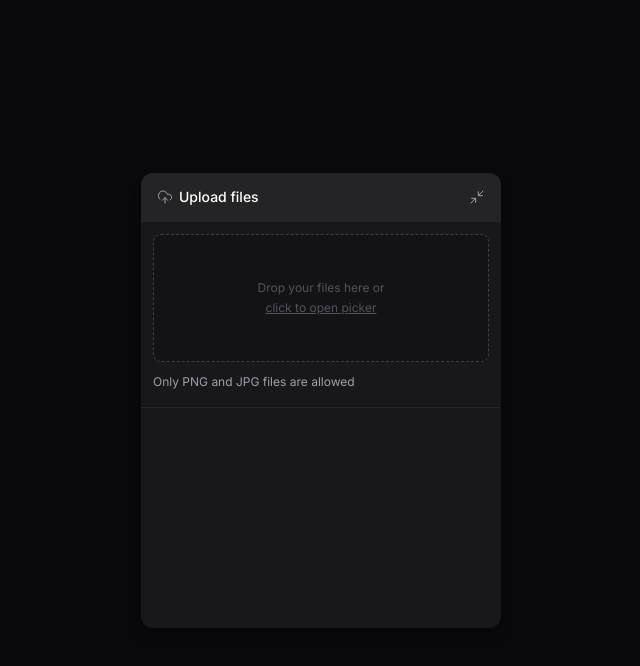
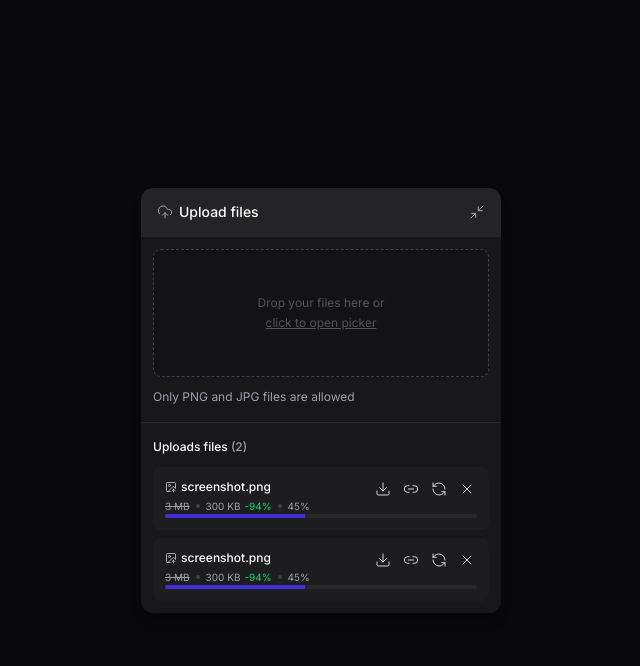
Before and after one commit to Clemilsonchaves/web, a React (Vite) app: page / in a window 1280 px wide. Both pictures are taken after a click on the button "Upload files". Shown: the top 666 px of the page, without its empty margins (319-959 px from the left). Built offline with nearby package versions, Linux system fonts and the light colour scheme.

Commit message:
feat: add upload item component with progress indicator and actions

```diff
--- a/package.json
+++ b/package.json
@@ -11,6 +11,7 @@
   },
   "dependencies": {
     "@radix-ui/react-collapsible": "^1.1.12",
+    "@radix-ui/react-progress": "^1.1.8",
     "@tailwindcss/vite": "^4.1.17",
     "lucide-react": "^0.554.0",
     "react": "^19.2.0",
--- /dev/null
+++ b/src/components/upload-widget-upload-item.tsx
@@ -0,0 +1,57 @@
+import * as Progress from "@radix-ui/react-progress";
+import { Download, ImageUp, Link2, RefreshCcw, X } from "lucide-react";
+import { Button } from "./ui/button";
+
+export function UploadWidgetUploadItem( ) {
+    return (
+        <div className="p-3 rounded-lg flex flex-col shadow-shape-content bg-white/2 relative overflow-hidden">
+           <div className="flex flex-col gap-1">
+            <span className="text-xs font-medium flex items-center gap-1">
+                <ImageUp className="size-3 text-zinc-300 "  strokeWidth={1.5}/>
+                <span>screenshot.png</span>
+            </span>
+
+            <span className="text-[0.625rem] text-zinc-400 flex gap-1.5 items-center ">
+                <span className="line-through">3 MB</span>
+                <div className="size-1 rounded-full bg-zinc-700"/>
+                <span>
+                    300 KB
+                    <span className="text-green-400 ml-1">
+                      -94%
+                    </span>
+                </span>
+                 <div className="size-1 rounded-full bg-zinc-700"/>
+                 <span>45%</span>
+            </span>
+           </div>
+
+           <Progress.Root className="bg-zinc-800 rounded-full h-1 overflow-hidden">
+                <Progress.Indicator className="bg-indigo-700 h-1" style={{ width: "45%" }} />
+           </Progress.Root>
+
+
+           <div className="absolute top-2.5 right-2.5 flex items-center gap-1">
+             <Button size="icon-sm">
+                <Download className="size-4 text-zinc-300" strokeWidth={1.5}/>
+                <span className="sr-only">Download compressed image</span>
+             </Button>
+
+              <Button size="icon-sm">
+                <Link2 className="size-4 text-zinc-300" strokeWidth={1.5}/>
+                <span className="sr-only">Copy remote URL</span>
+             </Button>
+
+              <Button size="icon-sm">
+                <RefreshCcw className="size-4 text-zinc-300" strokeWidth={1.5}/>
+                <span className="sr-only">Retry upload</span>
+             </Button>
+
+             <Button size="icon-sm">
+                <X className="size-4 text-zinc-300" strokeWidth={1.5}/>
+                <span className="sr-only">Cancel upload</span>
+             </Button>
+           </div>
+        </div>
+
+    )
+}
--- a/src/components/upload-widget-upload-list.tsx
+++ b/src/components/upload-widget-upload-list.tsx
@@ -1,5 +1,18 @@
+import { UploadWidgetUploadItem } from "./upload-widget-upload-item";
+
 export function UploadWidgetUploadList( ) {
     return (
-        <div className="px-3 h-48"></div>
+        <div className="px-3 flex flex-col gap-3">
+          <span className="text-xs font-medium">
+            Uploads files{' '}
+            <span className="text-zinc-400">(2)</span>
+          </span>
+
+         <div className="flex flex-col gap-2">
+          <UploadWidgetUploadItem />
+          <UploadWidgetUploadItem />
+         </div>
+
+        </div>
     )
 }
--- a/src/index.css
+++ b/src/index.css
@@ -5,6 +5,7 @@
 html, body {
   font-family: 'Inter', system-ui, -apple-system, 'Segoe UI', Roboto, 'Helvetica Neue', Arial, 'Noto Sans', 'Apple Color Emoji', 'Segoe UI Emoji', 'Segoe UI Symbol';
   /* opacity scale as a CSS custom property */
+  --font-size-xxs: 0.625rem; /* 10px (xxs) */
   --opacity-2: 0.02;
   /* Define CSS custom properties for shadows; use with box-shadow: var(--box-shadow-shape) where needed */
   --box-shadow-shape: 0px 8px 8px rgba(0, 0, 0, 0.1), 0px 4px 4px rgba(0, 0, 0, 0.1), 0px 2px 2px rgba(0, 0, 0, 0.1), 0px 0px 0px 1px rgba(0, 0, 0, 0.1), inset 0px 0px 0px 1px rgba(255, 255, 255, 0.03), inset 0px 1px 0px rgba(255, 255, 255, 0.03);
```
Also changed, not shown: 1 other file (tests, documents, lock files or other folders).
